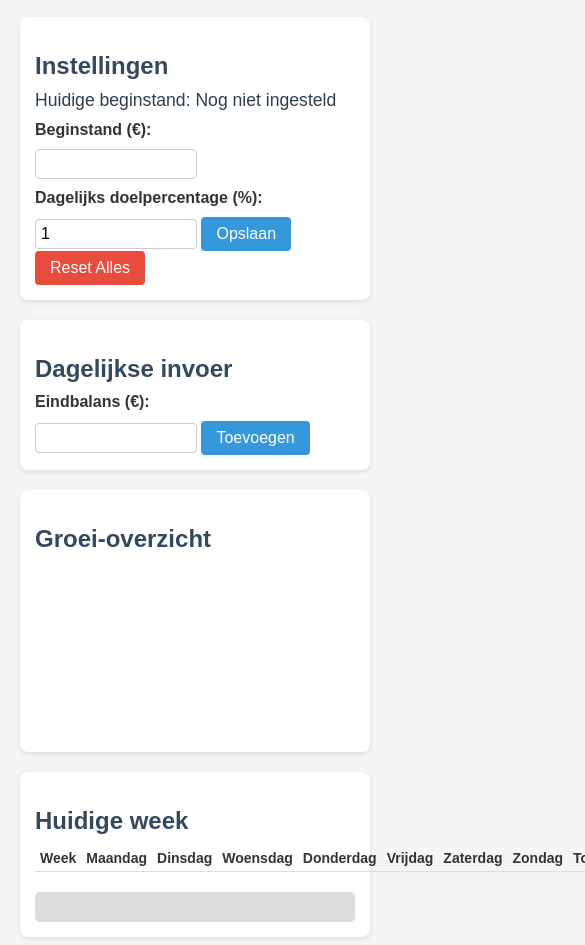
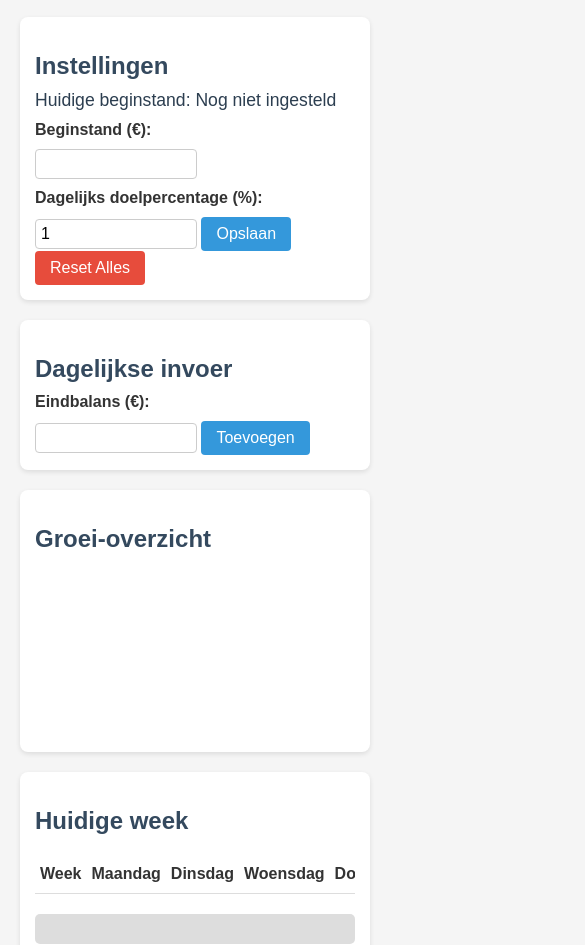
Before and after one commit to Ricardo90Kaka/thepercentperdaychallenge, a plain HTML site: page index.html in a window 390 px wide. Shown: the part 158-1103 px from the top of the page, 585 px wide, since content can reach past the window. Drawn offline with nearby package versions, Linux system fonts and the light colour scheme.

Commit message:
Add files via upload

```diff
--- a/index.html
+++ b/index.html
@@ -41,6 +41,7 @@
         </section>
         <section id="current-week-overview">
             <h2>Huidige week</h2>
+            <div class="table-container">
             <table id="current-week-results">
                 <thead>
                     <tr>
@@ -57,6 +58,7 @@
                 </thead>
                 <tbody id="current-week-results-body"></tbody>
             </table>
+            </div>
             <div class="progress-container">
                 <div id="progress-fill" class="progress-fill"></div>
                 <span id="progress-text" class="progress-text"></span>
--- a/styles.css
+++ b/styles.css
@@ -247,11 +247,7 @@ td:nth-child(1) {
     color: #333;
 }
 
-@media (max-width: 768px) {
-    table {
-        font-size: 14px; /* Kleinere tekst voor betere leesbaarheid */
-    }
-    th, td {
-        padding: 5px; /* Minder ruimte rond cellen */
-    }
+.table-container {
+    overflow-x: auto;
+    width: 100%;
 }
```
Also changed, not shown: history.html (+2 -0 lines), weekoverview.html (+2 -0 lines).
